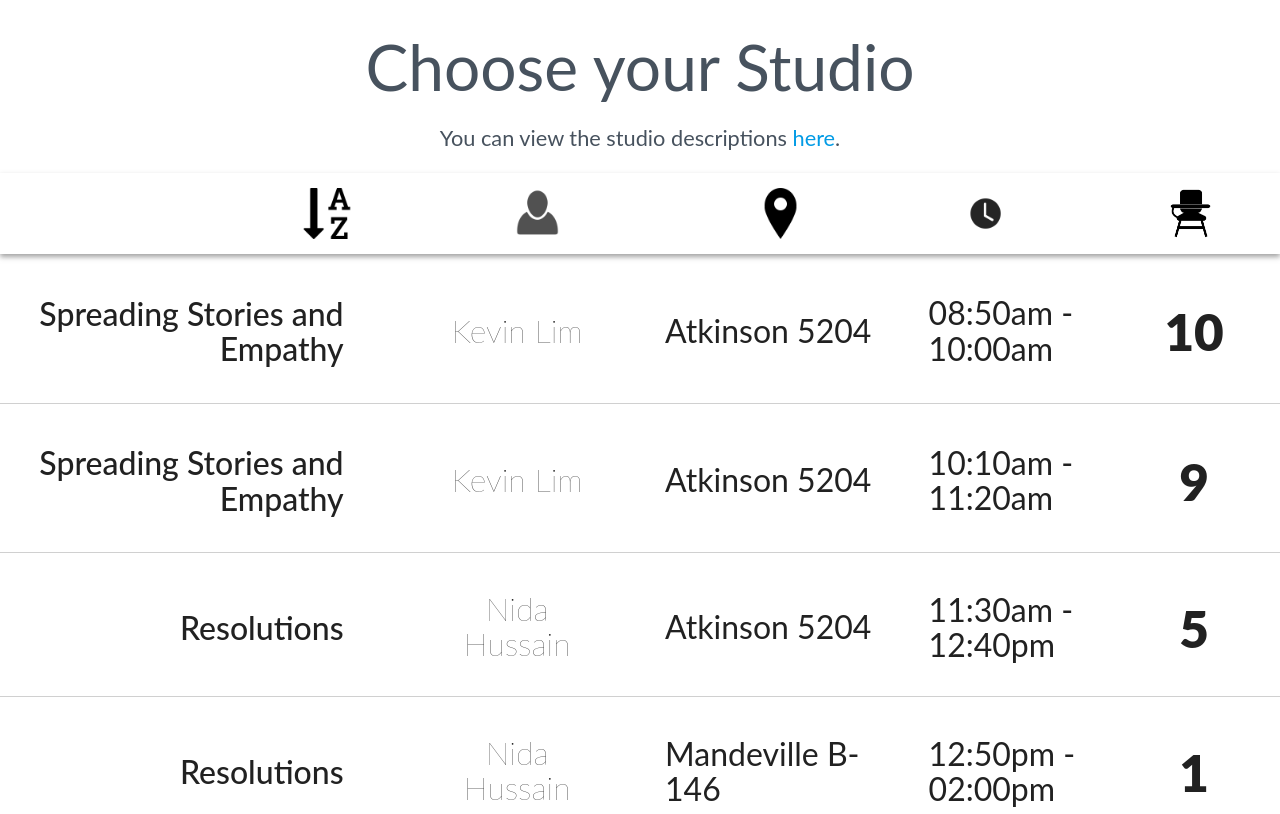
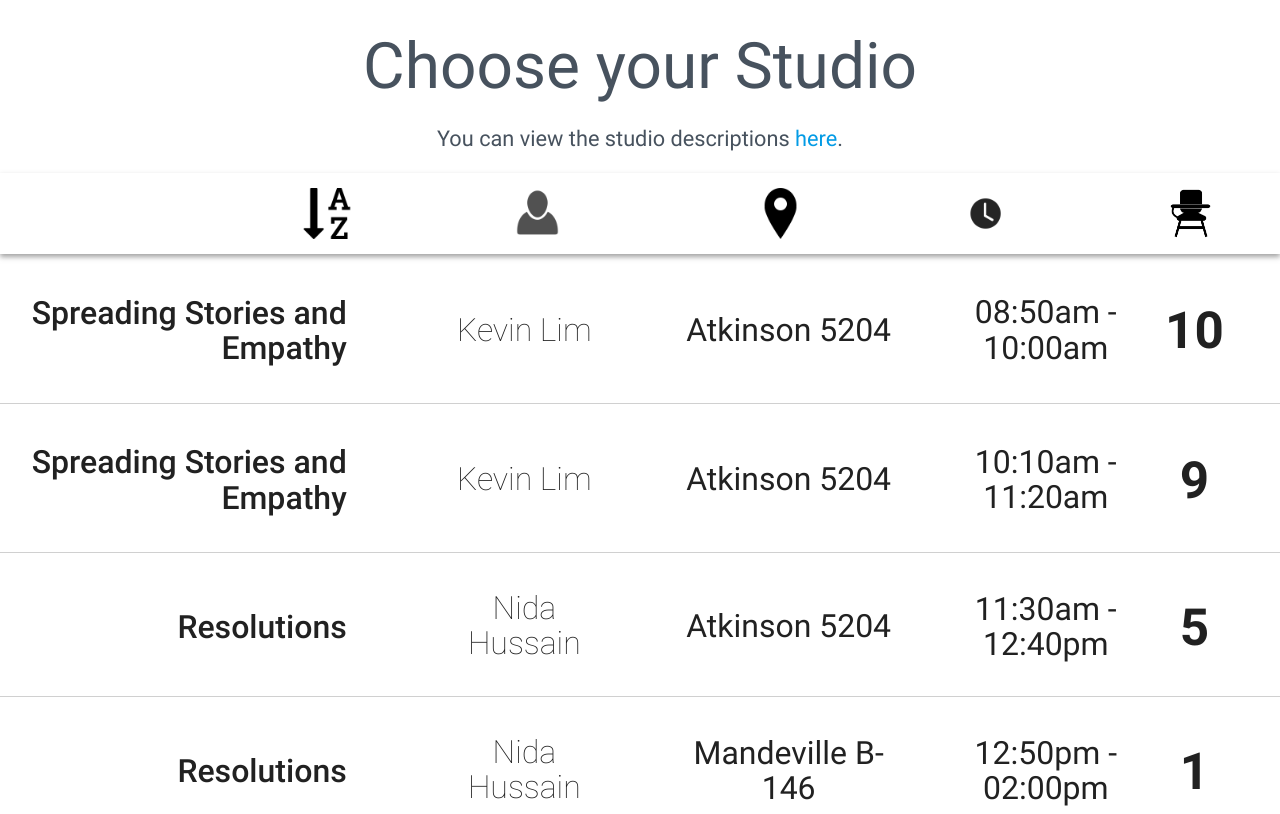
Before and after one commit to tngoon/icritiquekit, a website: page public/student-view/studiosignup.html in a window 1280 px wide. Drawn offline with nearby package versions, Linux system fonts and the light colour scheme.

Commit message:
Fixed minor visual bugs

```diff
--- a/public/student-view/main.css
+++ b/public/student-view/main.css
@@ -1,6 +1,6 @@
 /*-----------OVERALL---------*/
 * {
-	font-family: Lato;
+	font-family: Lato, ;
 }
 
 html {
--- a/public/student-view/studio.css
+++ b/public/student-view/studio.css
@@ -1,6 +1,6 @@
 header {
   color: #47525E;
-  font-family: Arvo;
+  font-family: Arvo, ;
   text-align: center;
 }
 
@@ -65,6 +65,7 @@ table {
 }
 
 #studios h3 {
+	text-align: center;
 	font-size: 2.5vw;
 	font-weight: 400;
 	padding-left: 2vw;
```
